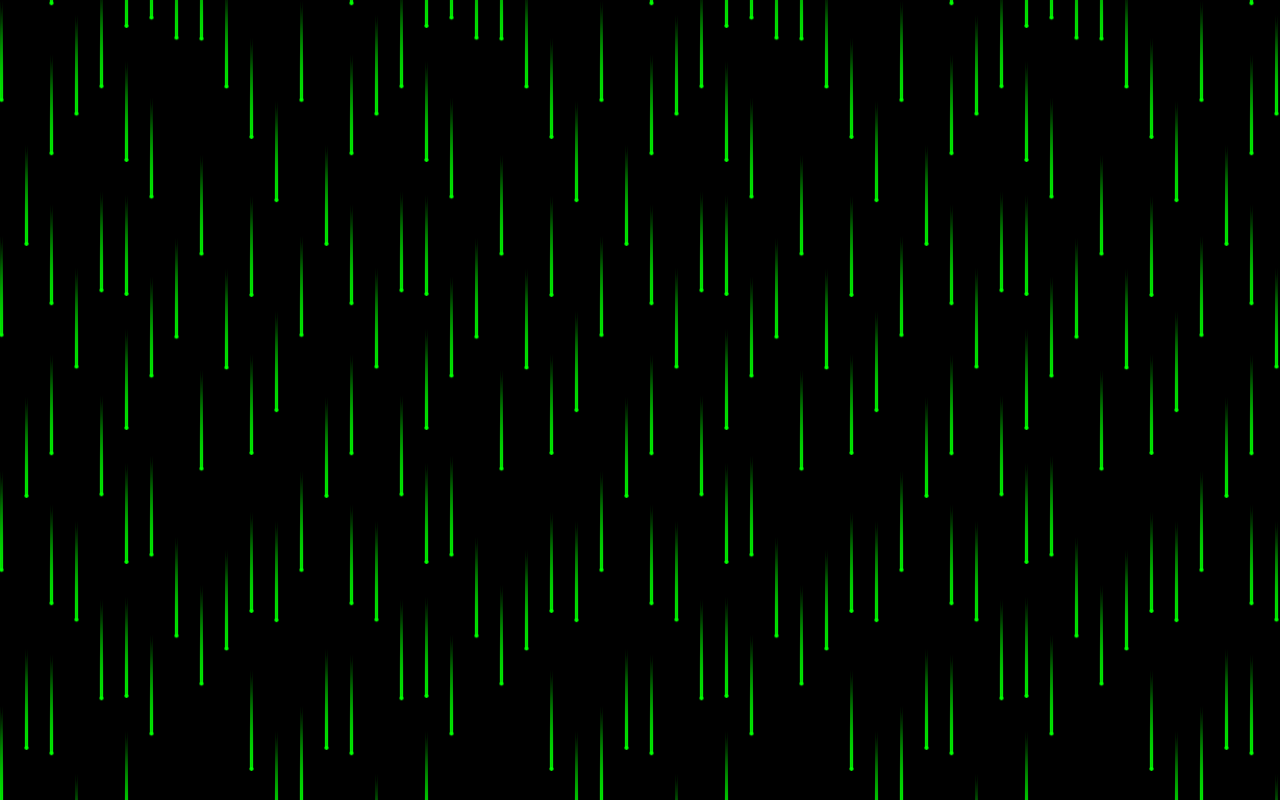
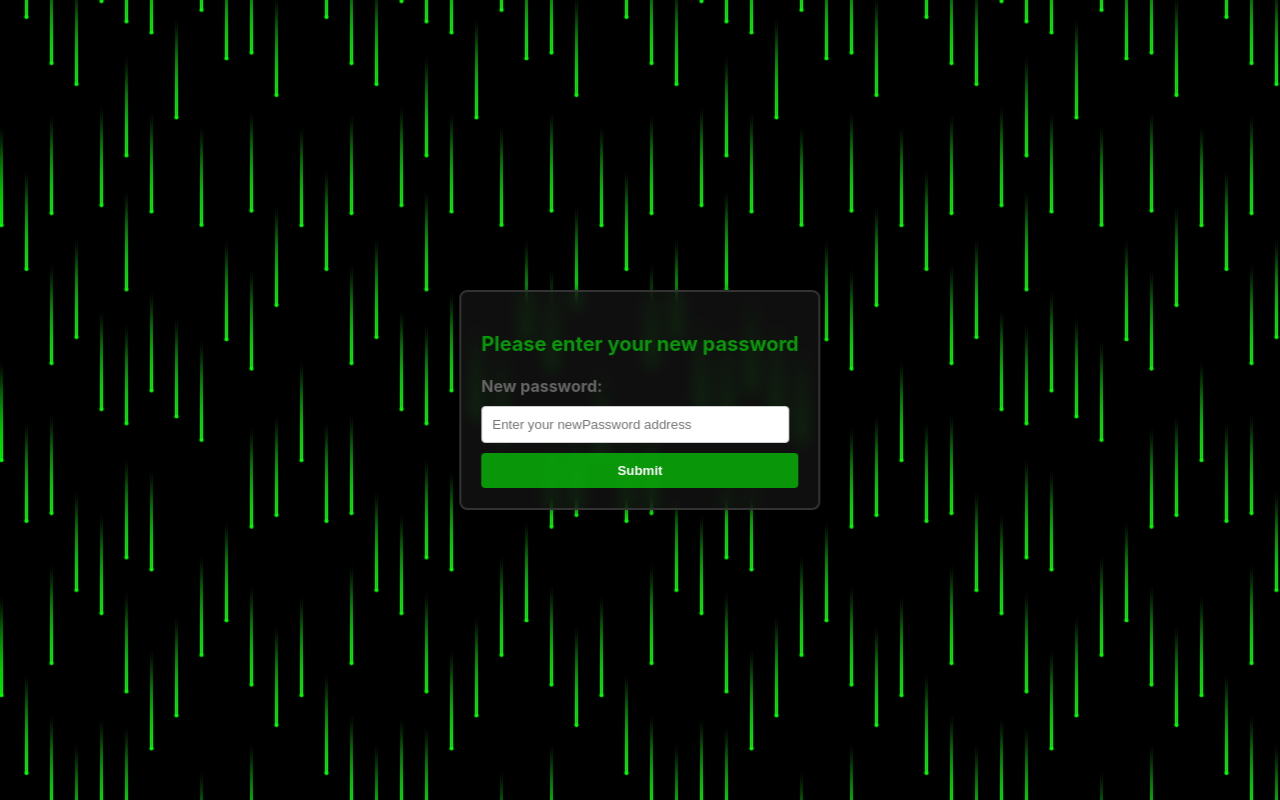
Before and after one commit to EnigmaXV/MERN-Auth, a React (Vite) app in the folder frontend/: page /reset-password/1 in a window 1280 px wide. Before the commit this address had no page. Built offline with nearby package versions, Linux system fonts and the light colour scheme.

Commit message:
add: implement ForgotPassword and ResetPassword pages with email handling and routing

```diff
--- a/frontend/src/App.jsx
+++ b/frontend/src/App.jsx
@@ -7,6 +7,8 @@ import { Toaster } from "react-hot-toast";
 import LoginPage from "./pages/LoginPage";
 import EmailVerificationPage from "./pages/EmailVerificationPage";
 import HomePage from "./pages/HomePage";
+import ForgotPasswordPage from "./pages/ForgotPasswordPage";
+import ResetPasswordPage from "./pages/ResetPasswordPage";
 
 const App = () => {
   return (
@@ -17,6 +19,8 @@ const App = () => {
         <Route path="/login" element={<LoginPage />} />
         <Route path="/verify-email" element={<EmailVerificationPage />} />
         <Route path="/home" element={<HomePage />} />
+        <Route path="/forgot-password" element={<ForgotPasswordPage />} />
+        <Route path="/reset-password/:token" element={<ResetPasswordPage />} />
       </Routes>
       <Toaster />
     </PageWrapper>
--- a/frontend/src/components/Form.jsx
+++ b/frontend/src/components/Form.jsx
@@ -4,6 +4,7 @@ import { FaUser } from "react-icons/fa";
 import { FaLock } from "react-icons/fa";
 import { MdEmail } from "react-icons/md";
 import PasswordStrengthMeter from "./PasswordStrengthMeter";
+import { NavLink } from "react-router-dom";
 
 const Form = ({
   handleSubmit,
@@ -71,8 +72,14 @@ const Form = ({
 
         <button className="submit">Submit</button>
         <p className="signin">
-          {footerText} <a href={`${footerLinkHref}`}>{footerLink}</a>{" "}
+          {footerText} <NavLink to={footerLinkHref}>{footerLink}</NavLink>
         </p>
+        {title === "Login" && (
+          <p className="signin">
+            Forgot password?{" "}
+            <NavLink to="/forgot-password">Reset your password</NavLink>
+          </p>
+        )}
         {title === "Register" && <PasswordStrengthMeter password={password} />}
       </form>
     </StyledWrapper>
--- /dev/null
+++ b/frontend/src/pages/ForgotPasswordPage.jsx
@@ -0,0 +1,116 @@
+import React, { useState } from "react";
+import styled from "styled-components";
+import { useMutation, useQueryClient } from "@tanstack/react-query";
+import { toastStyle } from "../configs/toastConfigs";
+import { toast } from "react-hot-toast";
+import { fetchAuth } from "../../utils/fetchAuth";
+
+const ForgotPasswordPage = () => {
+  const queryClient = useQueryClient();
+  const [email, setEmail] = useState("");
+
+  const { mutate: forgotPassword } = useMutation({
+    mutationFn: async (email) => {
+      return await toast.promise(
+        fetchAuth.post("/forgot-password", { email }),
+        {
+          loading: "Sending reset link...",
+          success: "Reset link sent to your email!",
+          error: (err) =>
+            `Something went wrong: ${
+              err.response?.data?.message || err.message
+            }`,
+        },
+        toastStyle
+      );
+    },
+    onSuccess: () => {
+      console.log("Reset link sent successfully");
+      queryClient.invalidateQueries(["user"]);
+    },
+    onError: (error) => {
+      console.log(error + "⛔️");
+    },
+  });
+
+  const handleSubmit = (e) => {
+    e.preventDefault();
+    forgotPassword(email);
+    setEmail("");
+  };
+
+  return (
+    <StyledWrapper>
+      <form onSubmit={handleSubmit} className="newsletter-form">
+        <p className="heading">Please enter your email</p>
+        <label htmlFor="email">Email:</label>
+        <input
+          required
+          placeholder="Enter your email address"
+          name="email"
+          id="email"
+          type="email"
+          value={email}
+          onChange={(e) => setEmail(e.target.value)}
+        />
+        <input defaultValue="Subscribe" type="submit" />
+      </form>
+    </StyledWrapper>
+  );
+};
+
+const StyledWrapper = styled.div`
+  .newsletter-form {
+    max-width: 400px;
+    margin: 0 auto;
+    padding: 20px;
+    border: 2px solid #333;
+    border-radius: 8px;
+    box-shadow: 0 0 10px rgba(0, 0, 0, 0.5);
+    background-color: rgba(26, 26, 26, 0.6);
+    backdrop-filter: blur(8px);
+    -webkit-backdrop-filter: blur(8px);
+    position: absolute;
+    top: 50%;
+    left: 50%;
+    transform: translate(-50%, -50%);
+  }
+
+  .heading {
+    font-weight: bold;
+    font-size: 20px;
+    color: #08b908cd;
+  }
+
+  .newsletter-form label {
+    display: block;
+    font-weight: bold;
+    color: #666;
+    margin-bottom: 10px;
+  }
+
+  .newsletter-form input[type="email"] {
+    width: 90%;
+    padding: 10px;
+    margin-bottom: 10px;
+    border: 1px solid #ccc;
+    border-radius: 4px;
+  }
+
+  .newsletter-form input[type="submit"] {
+    width: 100%;
+    padding: 10px;
+    border: none;
+    border-radius: 4px;
+    background-color: #08b908cd;
+    color: #fff;
+    font-weight: bold;
+    cursor: pointer;
+  }
+
+  .newsletter-form input[type="submit"]:hover {
+    background-color: #08b908;
+  }
+`;
+
+export default ForgotPasswordPage;
--- /dev/null
+++ b/frontend/src/pages/ResetPasswordPage.jsx
@@ -0,0 +1,121 @@
+import React, { useState } from "react";
+import styled from "styled-components";
+import { useMutation, useQueryClient } from "@tanstack/react-query";
+import { toastStyle } from "../configs/toastConfigs";
+import { toast } from "react-hot-toast";
+import { fetchAuth } from "../../utils/fetchAuth";
+import { useParams } from "react-router";
+import { useNavigate } from "react-router-dom";
+
+const ResetPasswordPage = () => {
+  const queryClient = useQueryClient();
+  const { token } = useParams();
+  const navigate = useNavigate();
+  const [newPassword, setNewPassword] = useState("");
+
+  const { mutate: resetPassword } = useMutation({
+    mutationFn: async (newPassword) => {
+      return await toast.promise(
+        fetchAuth.post(`/reset-password/${token}`, { newPassword }),
+        {
+          loading: "Updating your password...",
+          success: "Password updated successfully!",
+          error: (err) =>
+            `Something went wrong: ${
+              err.response?.data?.message || err.message
+            }`,
+        },
+        toastStyle
+      );
+    },
+    onSuccess: () => {
+      console.log("Password updated successfully");
+      queryClient.invalidateQueries(["user"]);
+      navigate("/login");
+    },
+    onError: (error) => {
+      console.log(error + "⛔️");
+    },
+  });
+
+  const handleSubmit = (e) => {
+    e.preventDefault();
+    resetPassword(newPassword);
+    setNewPassword("");
+  };
+
+  return (
+    <StyledWrapper>
+      <form onSubmit={handleSubmit} className="newsletter-form">
+        <p className="heading">Please enter your new password</p>
+        <label htmlFor="newPassword">New password:</label>
+        <input
+          required
+          placeholder="Enter your newPassword address"
+          name="newPassword"
+          id="newPassword"
+          type="newPassword"
+          value={newPassword}
+          onChange={(e) => setNewPassword(e.target.value)}
+        />
+        <input defaultValue="Subscribe" type="submit" />
+      </form>
+    </StyledWrapper>
+  );
+};
+
+const StyledWrapper = styled.div`
+  .newsletter-form {
+    max-width: 400px;
+    margin: 0 auto;
+    padding: 20px;
+    border: 2px solid #333;
+    border-radius: 8px;
+    box-shadow: 0 0 10px rgba(0, 0, 0, 0.5);
+    background-color: rgba(26, 26, 26, 0.6);
+    backdrop-filter: blur(8px);
+    -webkit-backdrop-filter: blur(8px);
+    position: absolute;
+    top: 50%;
+    left: 50%;
+    transform: translate(-50%, -50%);
+  }
+
+  .heading {
+    font-weight: bold;
+    font-size: 20px;
+    color: #08b908cd;
+  }
+
+  .newsletter-form label {
+    display: block;
+    font-weight: bold;
+    color: #666;
+    margin-bottom: 10px;
+  }
+
+  .newsletter-form input[type="newPassword"] {
+    width: 90%;
+    padding: 10px;
+    margin-bottom: 10px;
+    border: 1px solid #ccc;
+    border-radius: 4px;
+  }
+
+  .newsletter-form input[type="submit"] {
+    width: 100%;
+    padding: 10px;
+    border: none;
+    border-radius: 4px;
+    background-color: #08b908cd;
+    color: #fff;
+    font-weight: bold;
+    cursor: pointer;
+  }
+
+  .newsletter-form input[type="submit"]:hover {
+    background-color: #08b908;
+  }
+`;
+
+export default ResetPasswordPage;
```
Also changed, not shown: 2 other files (tests, documents, lock files or other folders).
